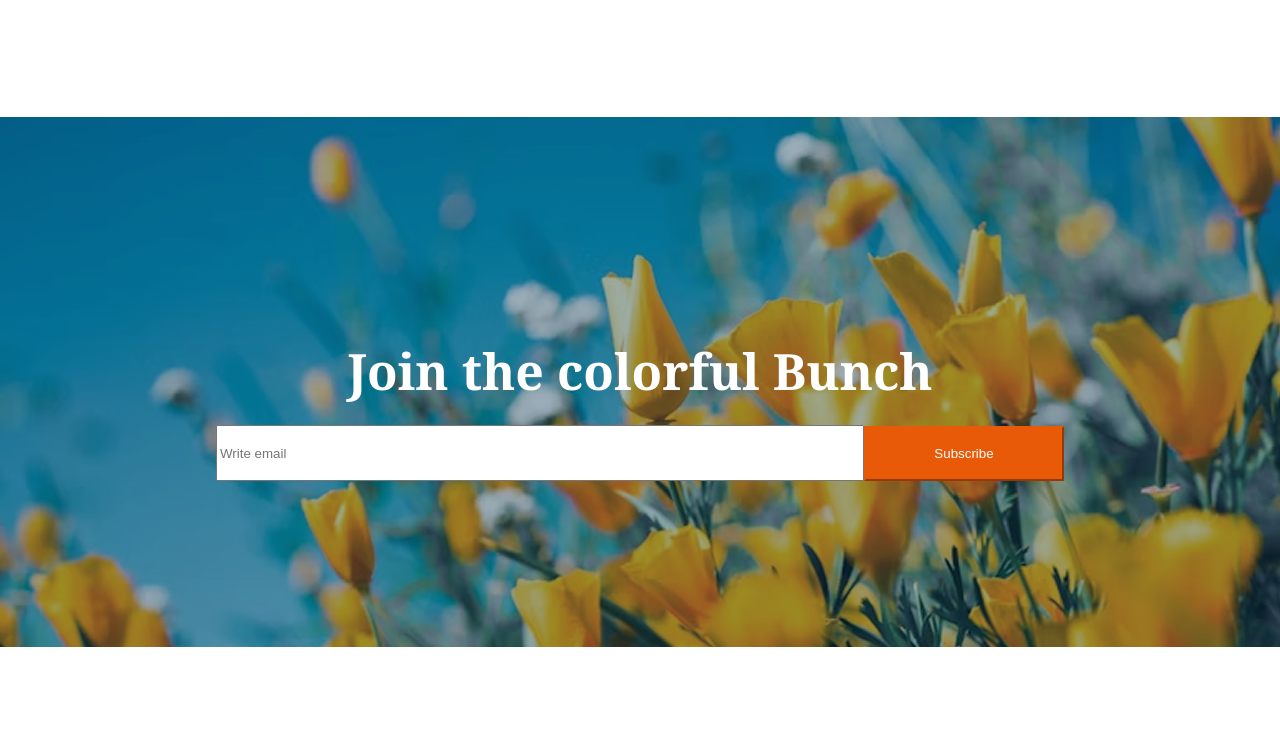
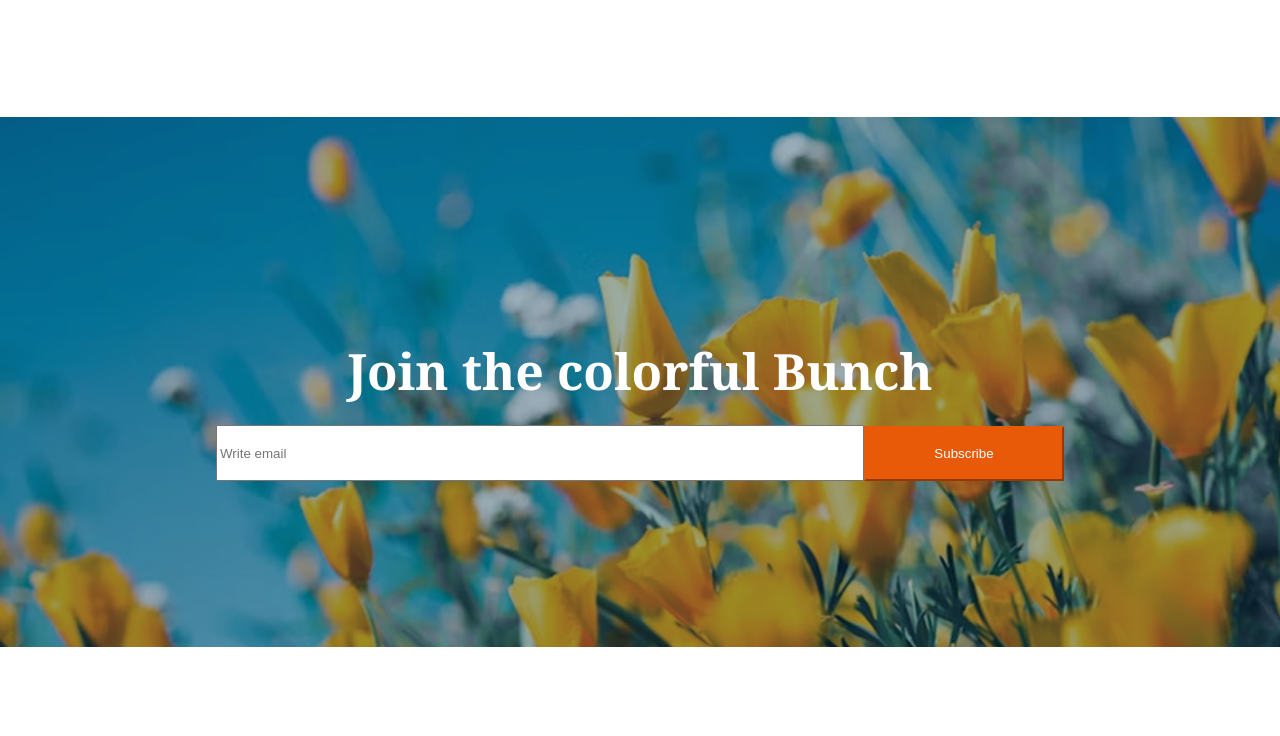
Before and after one commit to Soroneka/Assignment, a plain HTML site: page index.html in a window 1280 px wide. Shown: the part 3356-4092 px from the top of the page. Drawn offline with Linux system fonts and the light colour scheme.

Commit message:
some information add

```diff
--- a/style.css
+++ b/style.css
@@ -318,6 +318,8 @@ nav ul li a{
     width: 100%;
     height: 530px;
     text-align: center;
+    background-repeat: no-repeat;
+    background-size: cover;
 
 }
 .Join-the{
@@ -563,6 +565,7 @@ nav ul li a{
 
 
 
+
     }
     .Subscribe{
         width: 100px;
@@ -572,6 +575,7 @@ nav ul li a{
 
         background-position: center;
         background-size: contain;
+        /* background-size: cover; */
         background-repeat: no-repeat;
         position: relative;
         top: -210px;
```
